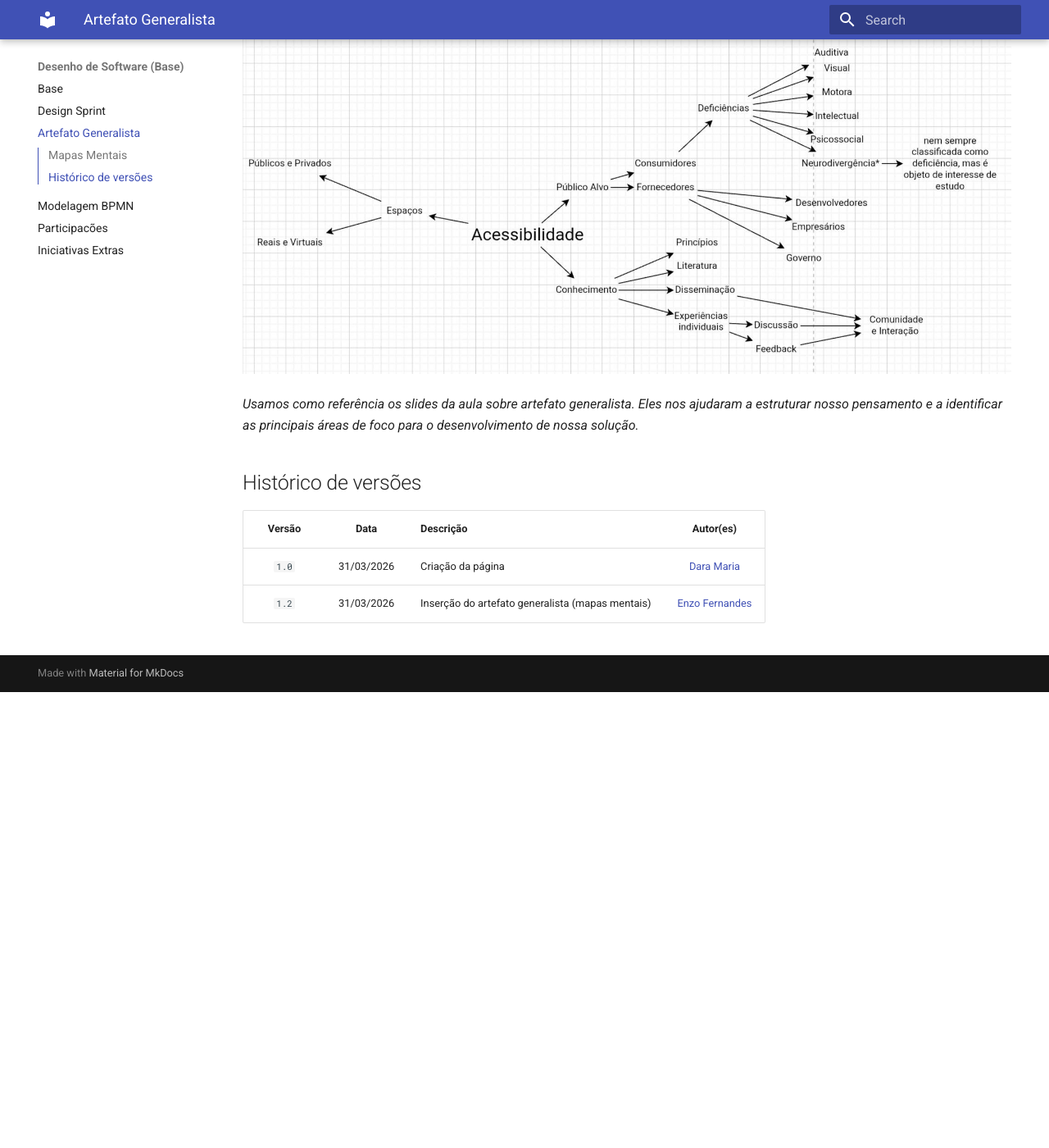
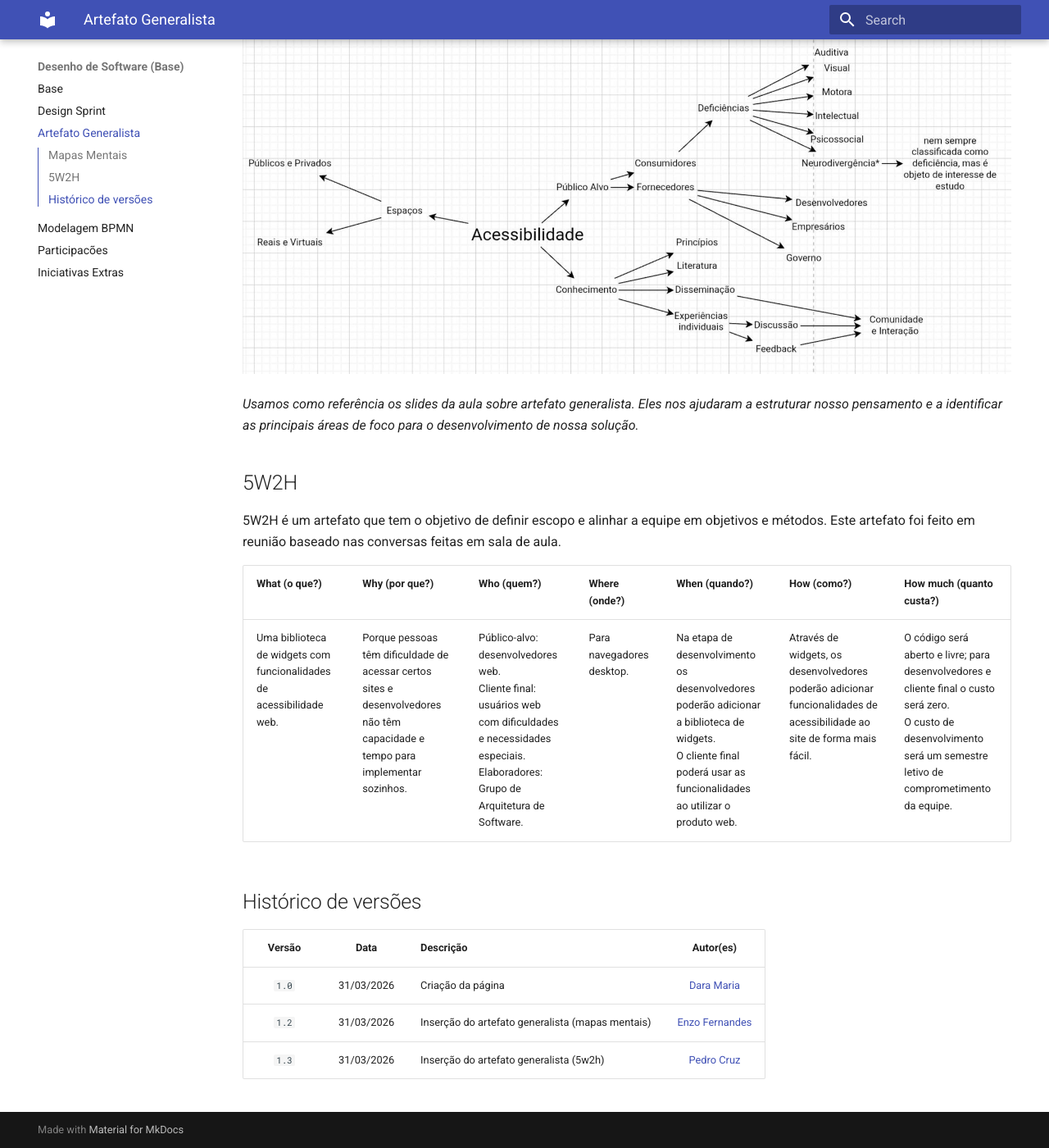
Before and after one commit to UnBArqDsw2026-1-Turma02/2026.01-T02_G4_AcessibilidadeJa_Entrega_01, an MkDocs documentation site: the page built from docs/Base/1.2.ArtefatoGeneralista.md, in a window 1280 px wide and 1400 px high, scrolled down 1119 px. Shown: the whole window at 82% size. Built offline with MkDocs 1.6.1 and Material for MkDocs 9.7.7, drawn with Linux system fonts in a browser that asks for light colours; before the commit the page ends 1963 px from its top, so only the background shows below that.

Commit message:
Feat #9: Artefato generalista 5w2h

```diff
--- a/docs/Base/1.2.ArtefatoGeneralista.md
+++ b/docs/Base/1.2.ArtefatoGeneralista.md
@@ -10,9 +10,19 @@ As imagens abaixo mostram a evolução do pensamento do grupo sobre o tema acess
 
 <i>Usamos como referência os slides da aula sobre artefato generalista. Eles nos ajudaram a estruturar nosso pensamento e a identificar as principais áreas de foco para o desenvolvimento de nossa solução.</i>
 
+## 5W2H
+
+5W2H é um artefato que tem o objetivo de definir escopo e alinhar a equipe em objetivos e métodos. Este artefato foi feito em reunião baseado nas conversas feitas em sala de aula.
+
+| What (o que?) | Why (por que?) | Who (quem?) | Where (onde?) | When (quando?) | How (como?) | How much (quanto custa?) |
+|---|---|---|---|---|---|---|
+| Uma biblioteca de widgets com funcionalidades de acessibilidade web. | Porque pessoas têm dificuldade de acessar certos sites e desenvolvedores não têm capacidade e tempo para implementar sozinhos. | Público-alvo: desenvolvedores web.<br>Cliente final: usuários web com dificuldades e necessidades especiais.<br>Elaboradores: Grupo de Arquitetura de Software. | Para navegadores desktop. | Na etapa de desenvolvimento os desenvolvedores poderão adicionar a biblioteca de widgets.<br>O cliente final poderá usar as funcionalidades ao utilizar o produto web. | Através de widgets, os desenvolvedores poderão adicionar funcionalidades de acessibilidade ao site de forma mais fácil. | O código será aberto e livre; para desenvolvedores e cliente final o custo será zero.<br>O custo de desenvolvimento será um semestre letivo de comprometimento da equipe. |
+
+
 ## Histórico de versões
 
 | Versão |    Data    | Descrição                                        |                  Autor(es)                   |
 | :----: | :--------: | :----------------------------------------------- | :------------------------------------------: |
 | `1.0`  | 31/03/2026 | Criação da página                                | [Dara Maria](https://github.com/daramariabs) |
 | `1.2`  | 31/03/2026 | Inserção do artefato generalista (mapas mentais) | [Enzo Fernandes](https://github.com/enzo-fb) |
+| `1.3`  | 31/03/2026 | Inserção do artefato generalista (5w2h)          | [Pedro Cruz](https://github.com/pfc15)       |
```
